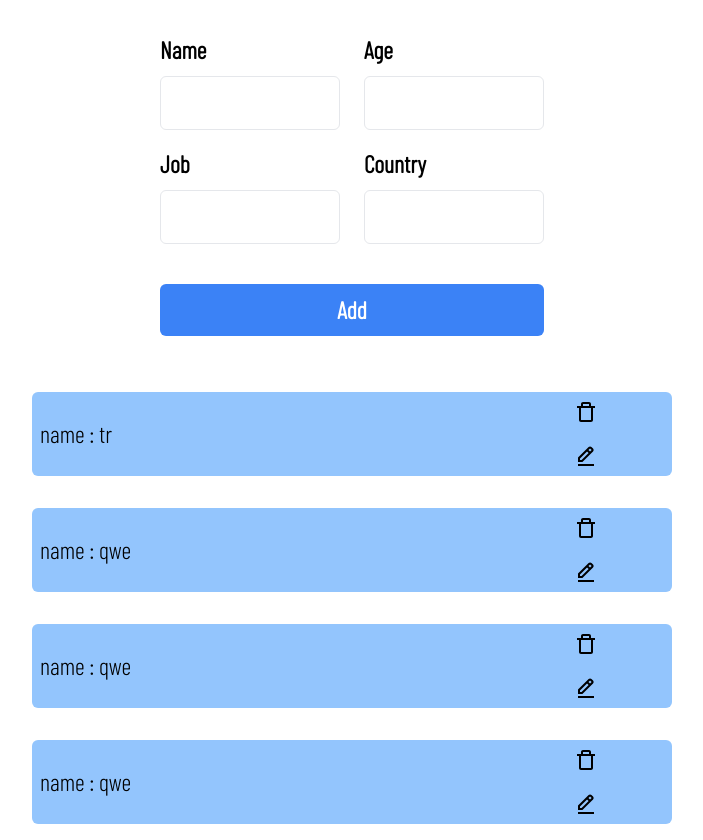
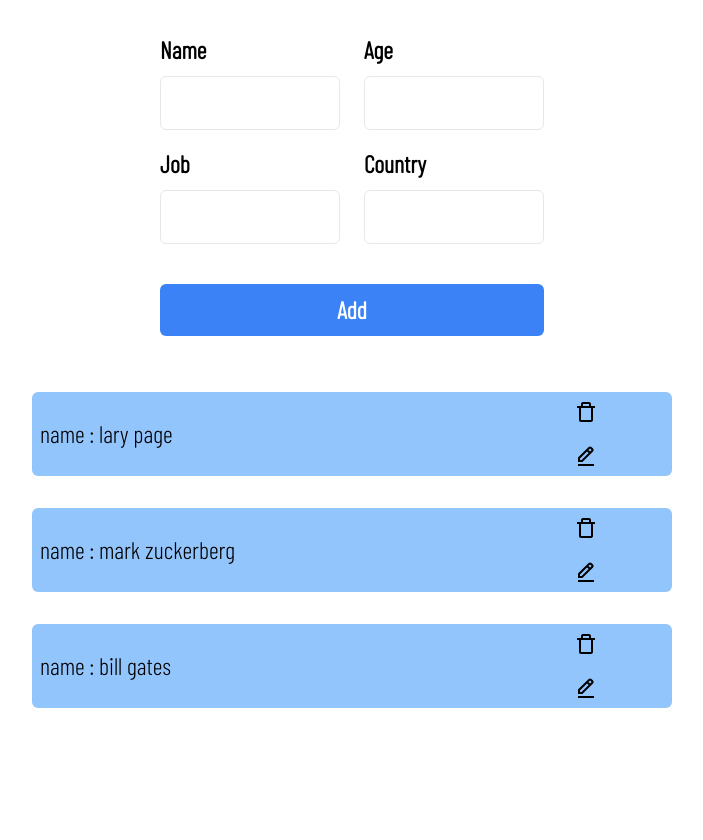
Before and after one commit to EsrafilElahi/reactQuery-userManagement, a React (Vite) app: page / in a window 1280 px wide. Shown: the whole page, without its empty margins (288-991 px from the left). Built offline with nearby package versions, Linux system fonts and the light colour scheme; data requests are answered from the project's data file; a web font is replaced by a local one.

Commit message:
fix all bugs and problems

```diff
--- a/db.json
+++ b/db.json
@@ -1,32 +1,25 @@
 {
   "users": [
     {
-      "name": "tr",
-      "age": "234",
-      "job": "wer",
-      "country": "wrt",
-      "id": 6
+      "name": "lary page",
+      "age": "44",
+      "job": "co founder of google",
+      "country": "USA",
+      "id": 1
     },
     {
-      "name": "qwe",
-      "age": "234",
-      "job": "wer",
-      "country": "qwr",
-      "id": 11
+      "name": "mark zuckerberg",
+      "age": "45",
+      "job": "founder of meta",
+      "country": "USA",
+      "id": 2
     },
     {
-      "name": "qwe",
-      "age": "234",
-      "job": "wer",
-      "country": "qer",
-      "id": 12
-    },
-    {
-      "name": "qwe",
-      "age": "2",
-      "job": "wer",
-      "country": "qer",
-      "id": 13
+      "name": "bill gates",
+      "age": "65",
+      "job": "founder of microsoft",
+      "country": "USA",
+      "id": 3
     }
   ]
 }
--- a/src/pages/Edit.jsx
+++ b/src/pages/Edit.jsx
@@ -34,6 +34,7 @@ const Detail = () => {
   const mutation = useMutation(editSingleUser, {
     onSuccess: async (newUser) => {
       // navigate to users list page
+      await queryClient.invalidateQueries(['users']);
       navigate("/")
     },
     onMutate: async (newUser) => {
```
